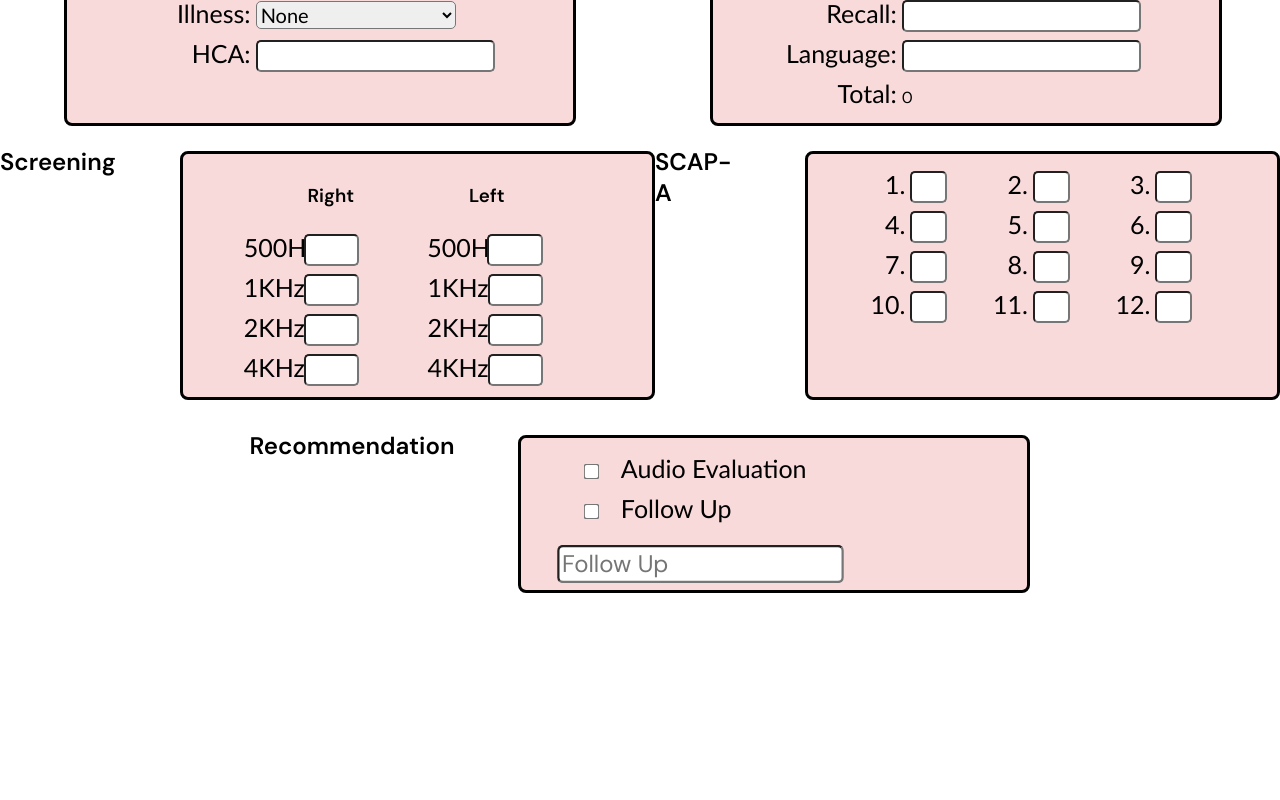
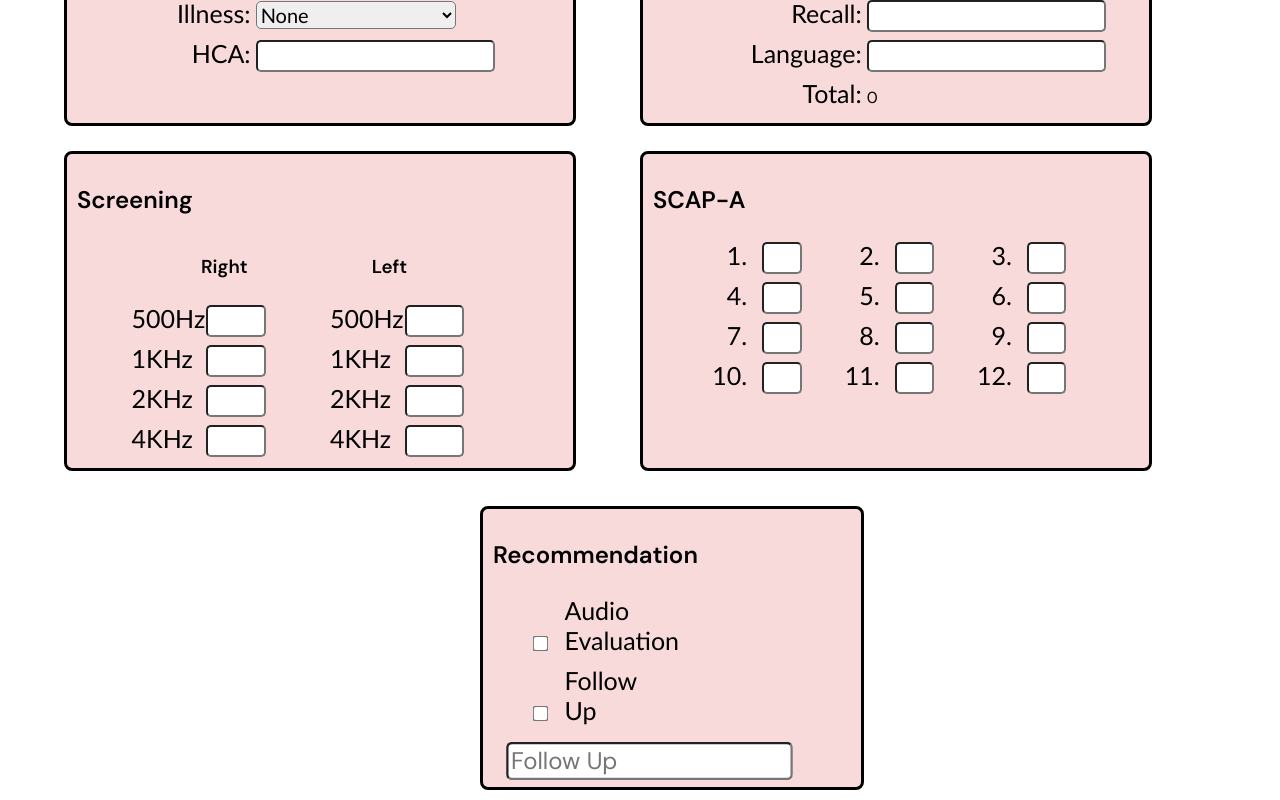
Before and after one commit to aniruddhabagal/ghs, a React (Create React App) app: page / in a window 1280 px wide. Shown: the part 436-1236 px from the top of the page. Before the commit the page ends 1039 px from the top, so only its background shows below. Built offline with nearby package versions, Linux system fonts and the light colour scheme.

Commit message:
Made changes to responsiveness

```diff
--- a/src/components/box2/Box2.jsx
+++ b/src/components/box2/Box2.jsx
@@ -6,8 +6,9 @@ function Box2() {
    <>
 
 
+
+    <div id="box-2">
     <h2 id='box2Header'>MMSE</h2>
-    <div id="box-2">
     <form action="" method="post">
     <div className="orientation">
                     <label for="orientation">
--- a/src/components/box3/Box3.jsx
+++ b/src/components/box3/Box3.jsx
@@ -5,10 +5,10 @@ function Box3() {
   return (
     <>
 
-        <h2 id='box3Header'>Screening</h2>
+
 
         <div id="box-3">
-
+        <h2 id='box3Header'>Screening</h2>
 
             <div id='subhead'>
                 <div className='leftRight'><h3>Right</h3></div>
--- a/src/components/box3/box3.css
+++ b/src/components/box3/box3.css
@@ -14,9 +14,8 @@
 
 }
 
-.row {
-    display: flex;
-    flex-direction: row;
+.row label {
+    margin-right: 15px;
 }
 
 .row input {
@@ -27,12 +26,13 @@
 
     display: flex;
     flex-direction: row;
+
 }
 
 .leftRight {
 
     /* margin: 0 30% 0 4%; */
-    margin-left: 25%;
+    margin-left: 28%;
 }
 
 @media (max-width: 900px) {
--- a/src/components/box4/Box4.jsx
+++ b/src/components/box4/Box4.jsx
@@ -5,10 +5,10 @@ function Box4() {
   return (
     <>
 
-    <h2 id='box4Header'>SCAP-A</h2>
+
     <div id="box-4">
 
-
+    <h2 id='box4Header'>SCAP-A</h2>
 
     <form action="" method="post" id='box4Form'>
 
--- a/src/components/box5/Box5.jsx
+++ b/src/components/box5/Box5.jsx
@@ -5,8 +5,10 @@ function Box5() {
   return (
     <>
 
-    <h2 id='box5Header'>Recommendation</h2>
+
      <div id="box-5">
+
+     <h2 id='box5Header'>Recommendation</h2>
 
         <form action="" method="post" id='box5Form'>
 
--- a/src/components/box5/box5.css
+++ b/src/components/box5/box5.css
@@ -9,7 +9,7 @@
     padding-right: 0;
     border: 3px solid black;
     border-radius: 8px;
-    width: 40%;
+    width: 30%;
     background-color: #F8DADA;
 
 
@@ -30,6 +30,24 @@
 
         margin-top: 5%;
     }
+
+
+
+}
+
+#check1 label {
+    width: 40%;
+}
+
+
+#check2 label{
+    /* margin-left: -10%; */
+    width: 25%;
+}
+
+
+#check2 {
+    margin-bottom: 10px;
 }
 
 @media (max-width: 900px) {
```
